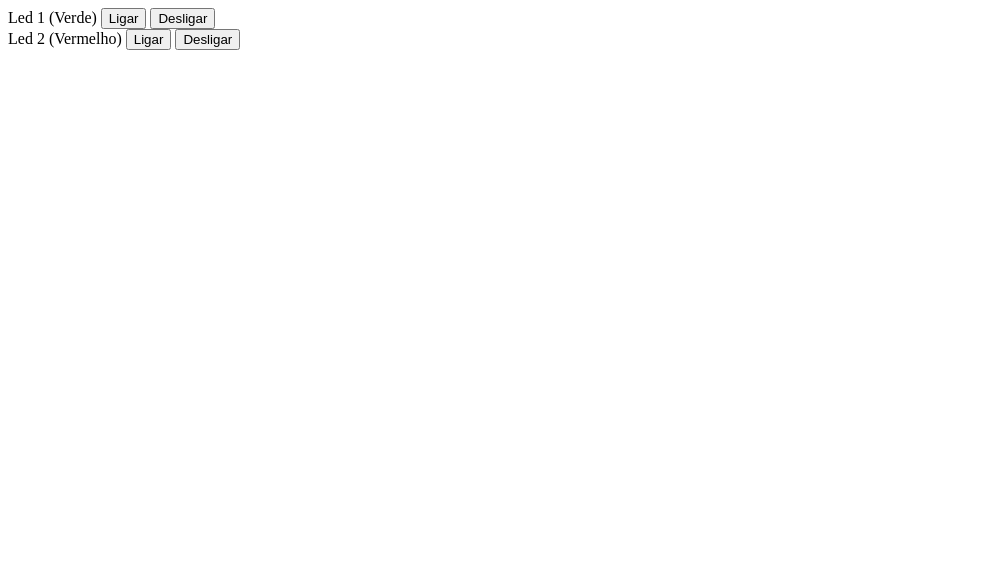
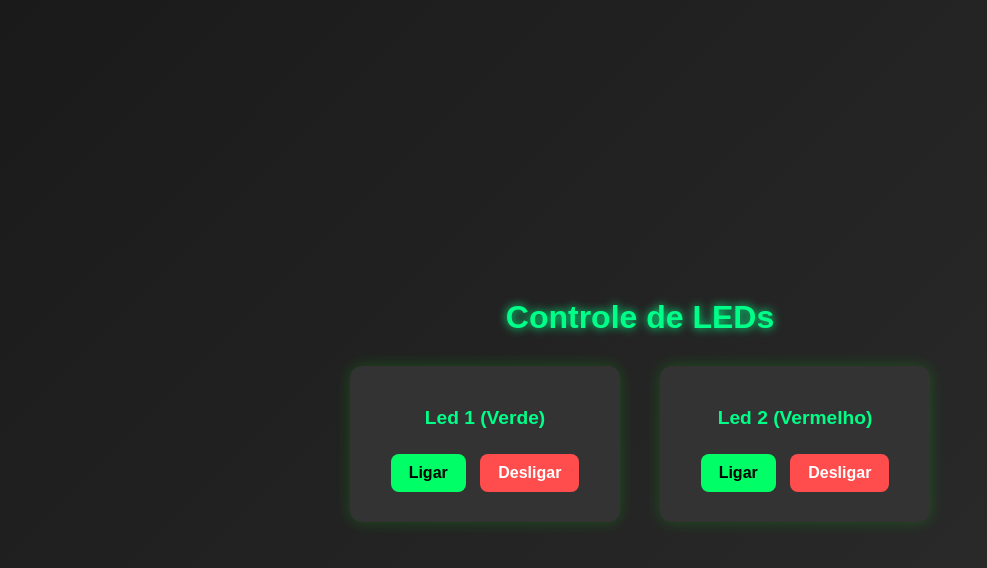
Before and after one commit to DougNog/IOT, a plain HTML site: page controle_leds/index_ultimo.html in a window 1280 px wide. Shown: the whole page, without its empty margins (0-987 px from the left). Drawn offline with Linux system fonts and the light colour scheme.

Commit message:
21/10/2025

```diff
--- a/controle_leds/index_ultimo.html
+++ b/controle_leds/index_ultimo.html
@@ -1,21 +1,30 @@
 <!DOCTYPE html>
-<html lang="en">
+<html lang="pt-BR">
 
 <head>
     <meta charset="UTF-8">
     <meta name="viewport" content="width=device-width, initial-scale=1.0">
-    <title>Document</title>
+    <link rel="stylesheet" href="style.css">
+    <title>Controle de Leds</title>
 </head>
 
 <body>
-    <div class="container" <h2>Led 1 (Verde)</h2>
-        <button class="on" onclick="controlLed('1', 'on')">Ligar</button>
-        <button class="off" onclick="controlLed('1', 'off')">Desligar</button>
+    <h1>Controle de LEDs</h1>
+
+    <!-- Contêiner principal que segura os dois blocos -->
+    <div class="leds-container">
+        <div class="container">
+            <h2>Led 1 (Verde)</h2>
+            <button class="on" onclick="controlLed('1', 'on')">Ligar</button>
+            <button class="off" onclick="controlLed('1', 'off')">Desligar</button>
+        </div>
+
+        <div class="container">
+            <h2>Led 2 (Vermelho)</h2>
+            <button class="on" onclick="controlLed('2', 'on')">Ligar</button>
+            <button class="off" onclick="controlLed('2', 'off')">Desligar</button>
+        </div>
     </div>
-
-    <div class="comtainer" <h2>Led 2 (Vermelho)</h2>
-        <button class="on" onclick="controlLed('2', 'on')">Ligar</button>
-        <button class="off" onclick="controlLed('2', 'off')">Desligar</button>
 </body>
 
 </html>
--- a/controle_leds/style.css
+++ b/controle_leds/style.css
@@ -1,46 +1,84 @@
-.vermelho{
-   border: 1.5px solid rgba(0, 0, 0, 0.813);
-   background-color: #e43e3e;
-   height: 40px;
-    width: 120px;
+/* ===== Estilo Geral ===== */
+body {
+    font-family: Arial, Helvetica, sans-serif;
+    background: linear-gradient(135deg, #1a1a1a, #2e2e2e);
+    color: #fff;
+    display: flex;
+    flex-direction: column;
+    align-items: center;
+    justify-content: center;
+    height: 100vh;
+    margin: 0;
 }
 
-.verde{
-   border: 1.5px solid rgba(0, 0, 0, 0.813);
-   background-color: #02f84c;
-   height: 40px;
-    width: 120px;
+/* ===== Título Principal ===== */
+h1 {
+    margin-bottom: 30px;
+    color: #00ff88;
+    text-shadow: 0 0 10px #00ff88;
 }
 
-#btns{
-  display: flex;
-  justify-content: center;
-  align-items: center;
-  flex-direction: row;
-  gap: 20px;
+/* ===== Contêiner dos LEDs ===== */
+.leds-container {
+    display: flex;
+    justify-content: center;
+    align-items: center;
+    gap: 40px; /* espaço entre os blocos */
 }
 
-.bt{
-  border: 1.5px solid rgba(0, 0, 0, 0.813);
-  border-radius: 5%;
-  padding: 20px;
+/* ===== Cada Bloco de LED ===== */
+.container {
+    background-color: #333;
+    border-radius: 12px;
+    padding: 25px;
+    width: 220px;
+    text-align: center;
+    box-shadow: 0 0 15px rgba(0, 255, 0, 0.2);
+    transition: all 0.3s ease;
 }
 
-.txt_btns{
-  text-align: center;
+.container:hover {
+    transform: scale(1.05);
+    box-shadow: 0 0 25px rgba(0, 255, 0, 0.4);
 }
 
-.txt_principal{
-  text-align: center;
-  font-family: Arial, Helvetica, sans-serif;
-  margin-bottom: 30px;
+/* ===== Títulos dos LEDs ===== */
+h2 {
+    margin-bottom: 20px;
+    font-size: 1.2em;
+    color: #00ff88;
 }
 
-.comtainer{
-  width: 100%;
-  height: 100vh;
-  display: flex;
-  justify-content: center;
-  align-items: center;
-  flex-direction: column;
+/* ===== Botões ===== */
+button {
+    border: none;
+    padding: 10px 18px;
+    font-size: 1em;
+    border-radius: 8px;
+    cursor: pointer;
+    margin: 5px;
+    font-weight: bold;
+    transition: all 0.2s ease;
 }
+
+/* Botão de Ligar */
+button.on {
+    background-color: #00ff66;
+    color: #000;
+}
+
+button.on:hover {
+    background-color: #00cc55;
+    transform: scale(1.05);
+}
+
+/* Botão de Desligar */
+button.off {
+    background-color: #ff4d4d;
+    color: #fff;
+}
+
+button.off:hover {
+    background-color: #e60000;
+    transform: scale(1.05);
+}
```
Also changed, not shown: controle_leds/index.html (deleted, +0 -30 lines).
